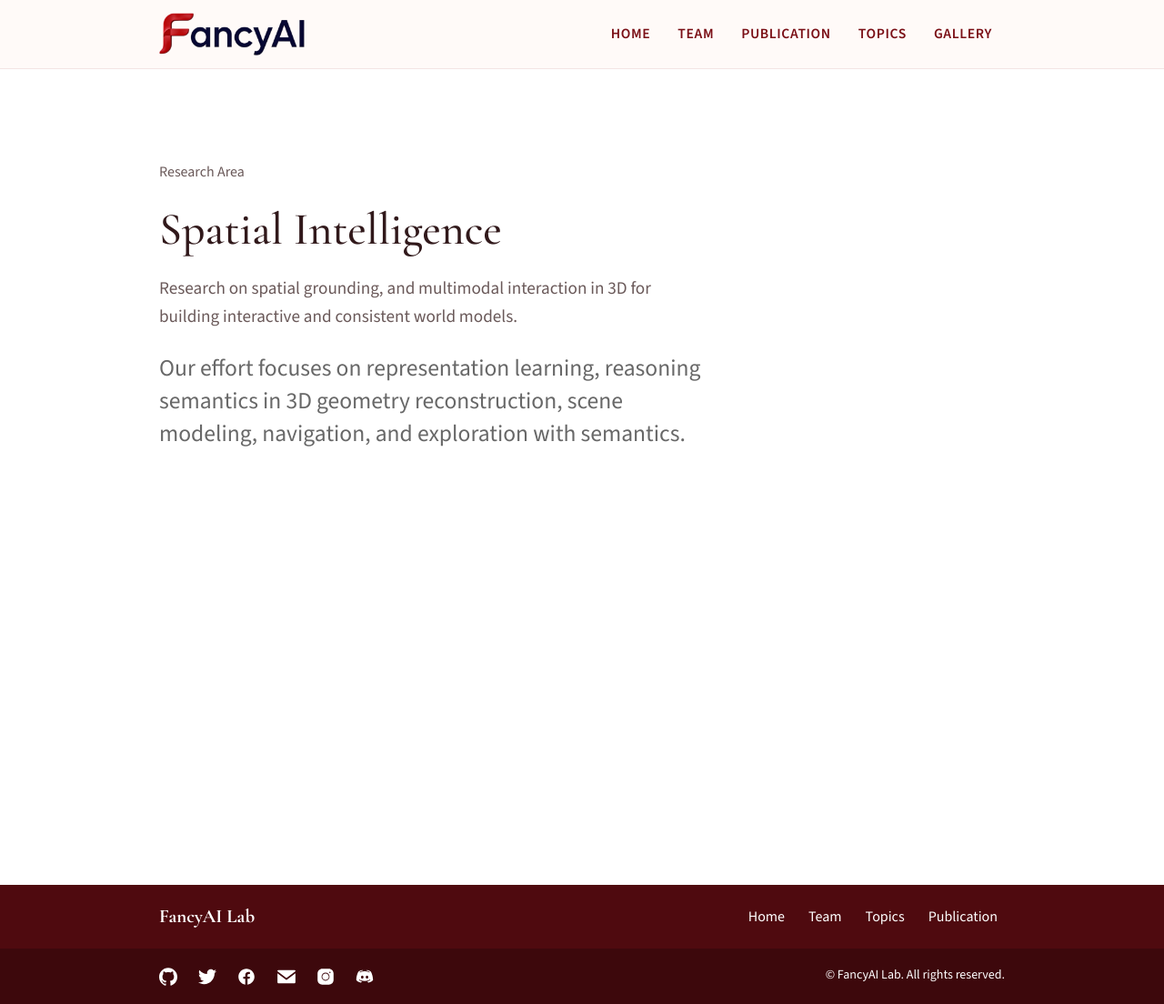
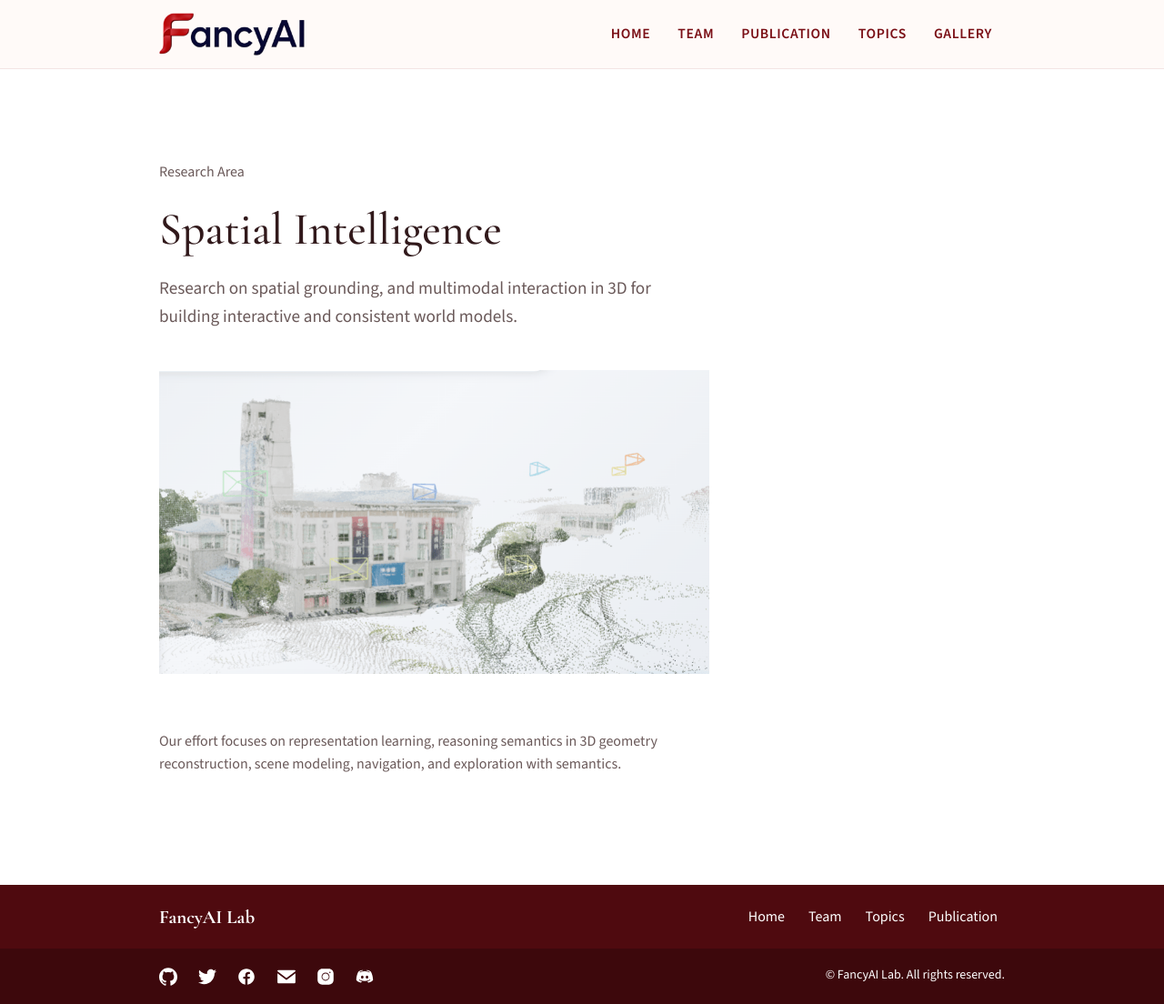
Before and after one commit to fanchenyou/fanchenyou.github.io, a Jekyll site: the page built from _topics/spatial.md, in a window 1280 px wide and 1104 px high. Shown: the whole window at 91% size. Built offline with Jekyll 4.4.1, drawn with Linux system fonts in a browser that asks for light colours.

Commit message:
add 3D pic

```diff
--- a/_topics/spatial.md
+++ b/_topics/spatial.md
@@ -6,4 +6,7 @@ summary: "Research on spatial grounding, and multimodal interaction in 3D for bu
 weight: 2
 ---
 
+
+![Library 3D Scene](/images/project_pic/library_3D.gif)
+
 Our effort focuses on representation learning, reasoning semantics in 3D geometry reconstruction, scene modeling, navigation, and exploration with semantics.
```
